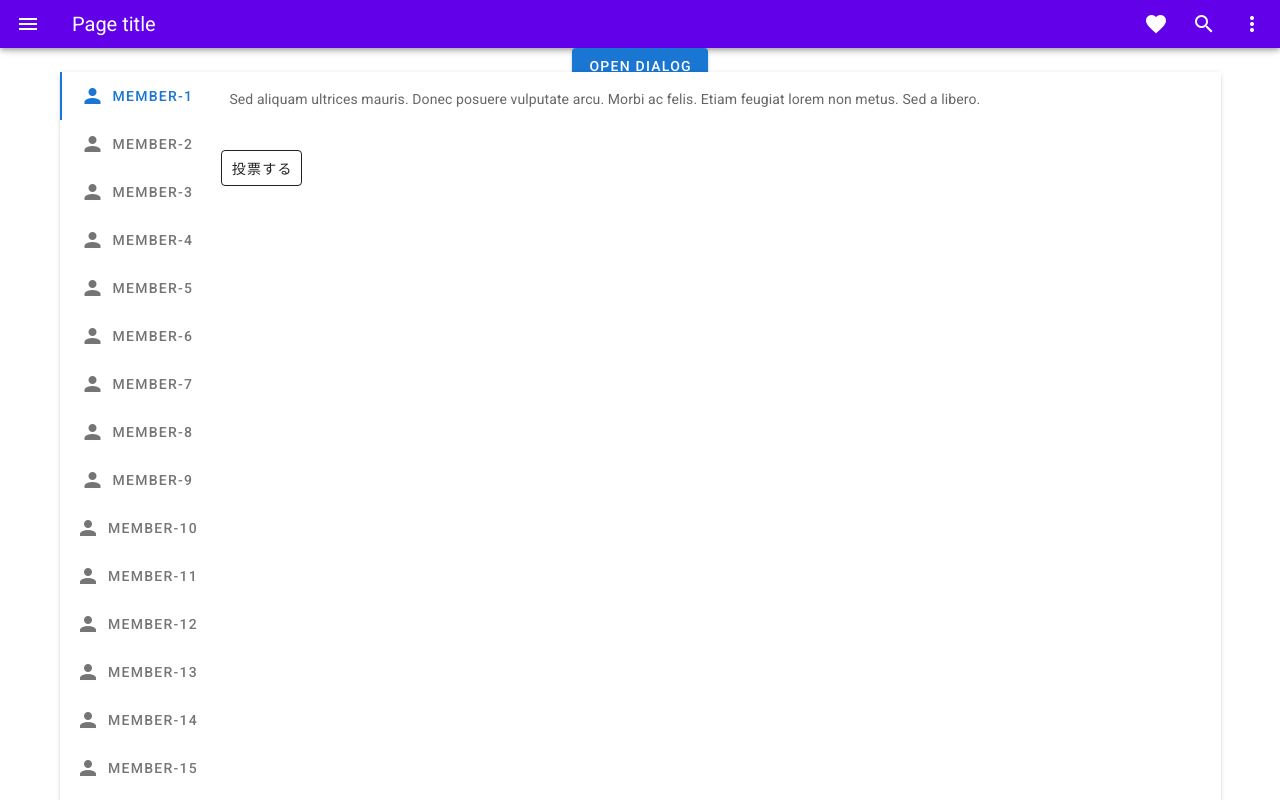
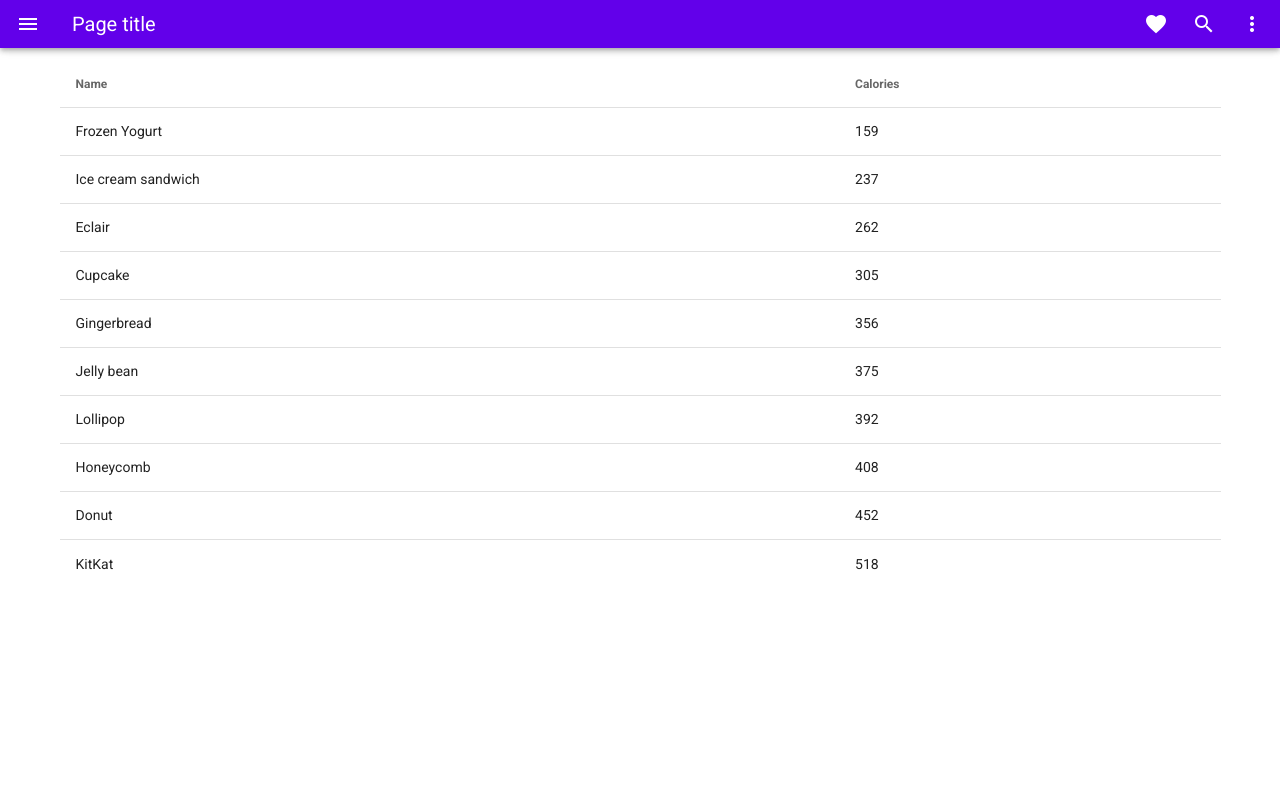
Before and after one commit to Daisky1113/lab9frontend2, a Vue app: page / in a window 1280 px wide. Shown: the top 800 px of the page. Built offline with nearby package versions, Linux system fonts and the light colour scheme.

Commit message:
表示の確認のためにApp.vueの内容を差し替える

```diff
--- a/src/App.vue
+++ b/src/App.vue
@@ -3,14 +3,16 @@
     <Header />
     <v-main>
       <!-- <Login /> -->
-      <Vote />
+      <!-- <Vote /> -->
+      <List />
     </v-main>
   </v-app>
 </template>
 
 <script>
 // import Login from "./views/Login";
-import Vote from "./views/Vote";
+// import Vote from "./views/Vote";
+import List from "./views/List";
 import Header from "./components/Header";
 
 export default {
@@ -18,7 +20,8 @@ export default {
 
   components: {
     // Login,
-    Vote,
+    // Vote,
+    List,
     Header,
   },
 
```
